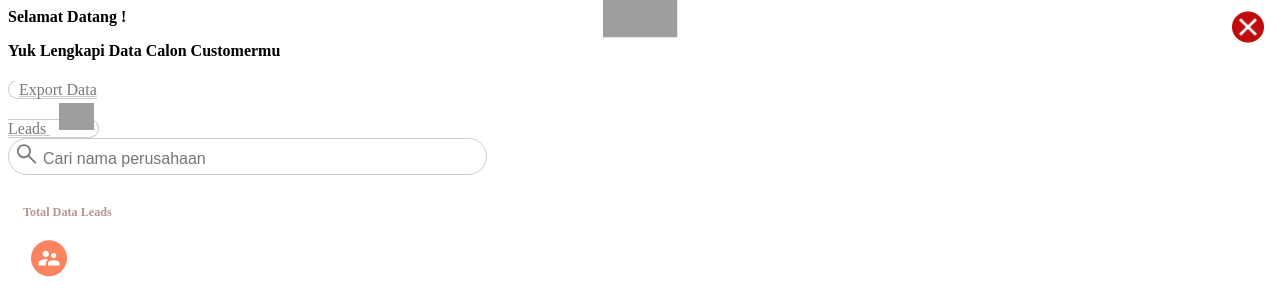
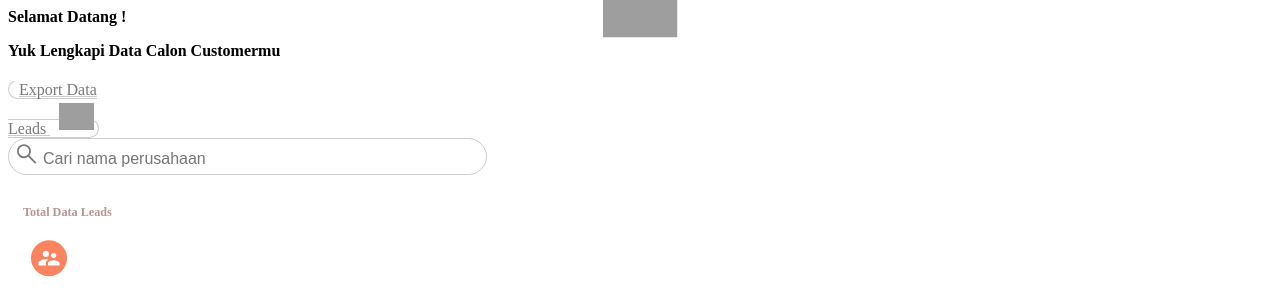
Before and after one commit to isyah20/ta, a CodeIgniter app: the page made by application/views/dashboard/supplier/data_leads.php in a window 1280 px wide. Shown: the top 300 px of the page. Run offline with CodeIgniter, Linux system fonts and the light colour scheme; some libraries are stand-ins or nearby versions; grey boxes are pictures that could not be loaded.

Commit message:
new kontak

```diff
--- a/application/views/dashboard/supplier/data_leads.php
+++ b/application/views/dashboard/supplier/data_leads.php
@@ -696,9 +696,6 @@
                 <div class="modal-content">
                     <div class="modal-header border-0">
                         <img class="image-modal" src="<?= base_url("assets/img/red-whatsapp.svg") ?>" alt="Image" style="width: 75px; height: 75px; padding: 0;">
-                        <button type="button" class="btn btn-link" data-dismiss="modal" aria-label="Close" style="position: absolute; top: 10px; right: 10px; background: transparent; border: none;">
-                            <img src="<?= base_url("assets/img/button-x-popup.png") ?>" alt="Cancel" style="width: 32px; height: 32px; padding: 0;">
-                        </button>
                     </div>
                     <div class="modal-body border-0">
                         <h3 class="modal-title" id="infoKontakModalLabel">Contact Person</h3>
```
